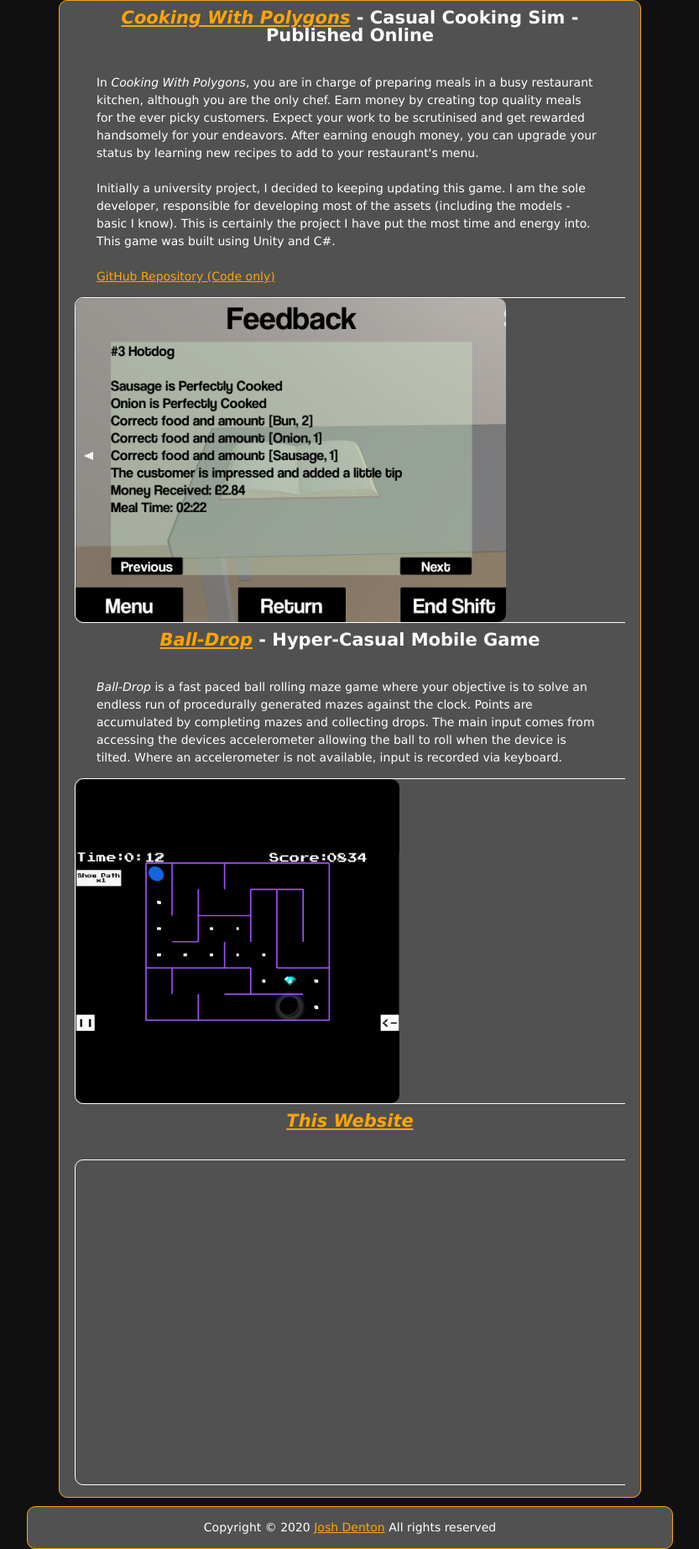
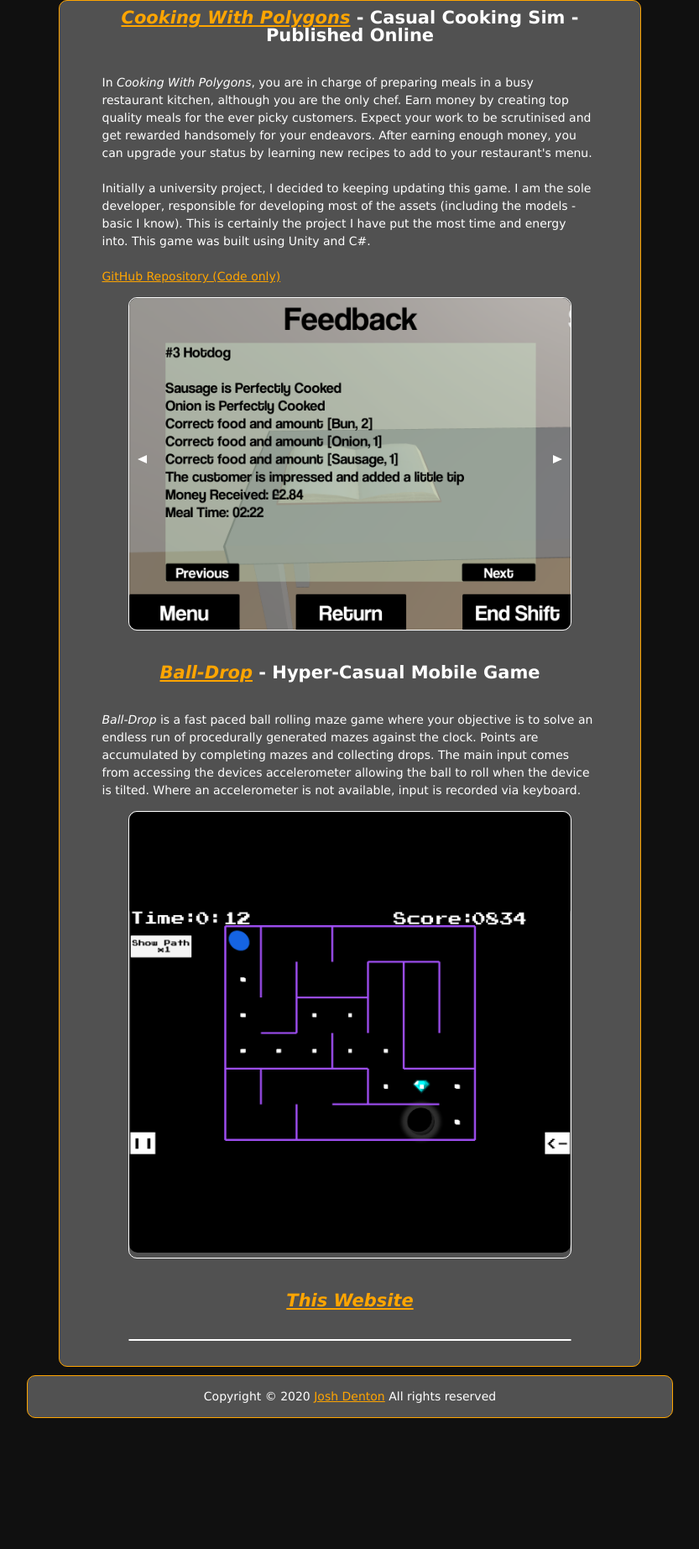
Before and after one commit to joshuadenton5/joshuadenton.github.io, a PHP site: page /PersonalProjects/index.html in a window 1280 px wide. Shown: the part 174-2019 px from the top of the page at 84% size, without its empty margins (223-1056 px from the left). After the commit the page ends 1863 px from the top, so only its background shows below. Run offline with PHP 8.4, Linux system fonts and the light colour scheme; some libraries are stand-ins or nearby versions.

Commit message:
playing with image sizes on projects page - found best solution - I think

```diff
--- a/css/style.css
+++ b/css/style.css
@@ -105,6 +105,7 @@ body {
     overflow: hidden;
     margin:auto;
     width:95%;
+    margin-bottom:30px;
 }
 
 #project-all h2 {
@@ -120,7 +121,7 @@ body {
 
 #main-projects {
     margin-right: 10px;
-    width: 92%;
+    width: 90%;
     box-sizing: border-box;
     color: white;
     margin:auto;
@@ -130,9 +131,6 @@ body {
     margin-right: 5px;
 }
 
-#project-title a {
-
-}
 #showcase-home {
     /*height: 483px;*/
     position: relative;
@@ -160,19 +158,30 @@ body {
     border-radius: 10px;
     border-width: thin;
     border-color: white;
-    /*width: 30%;*/
-    width:694px;
-    height:386px;
+    width: 80%;
+    height:auto;
 }
 
 #showcase-projects img {
+    background-position: center;
+    border-radius: 10px;
+    max-height:100%;
+    max-width:100%;
+    object-fit:contain;
+    height: auto;
+    width: auto;
+}
+
+#showcase-home img {
     position: absolute;
-    background-position: center;
-    height: 386px;
-    width: auto;
+    height: 100%;
+    width: 100%;
+    left: 0;
     border-radius: 10px;
-    max-width: 694px;
-    max-height: 386px;
+    /*-webkit-transition: opacity 1s ease-in-out;
+-moz-transition: opacity 2s ease-in-out;
+-o-transition: opacity 2s ease-in-out;
+transition: opacity 2s ease-in-out;*/
 }
 
 .arrow{
@@ -199,27 +208,15 @@ body {
 }
 
 #showcase-projects:after {
-    content: "";
+    /*content: "";
     display: block;
-    padding-bottom: 100%;
+    padding-bottom: 100%;*/
 }
 
 #showcase-home:after {
     content:"";
     display: block;
     padding-bottom: 100%;
-}
-
-#showcase-home img {
-    position: absolute;
-    height: 100%;
-    width: 100%;
-    left: 0;
-    border-radius: 10px;
-    /*-webkit-transition: opacity 1s ease-in-out;
--moz-transition: opacity 2s ease-in-out;
--o-transition: opacity 2s ease-in-out;
-transition: opacity 2s ease-in-out;*/
 }
 
 /* Potential smooth animation of images
```
